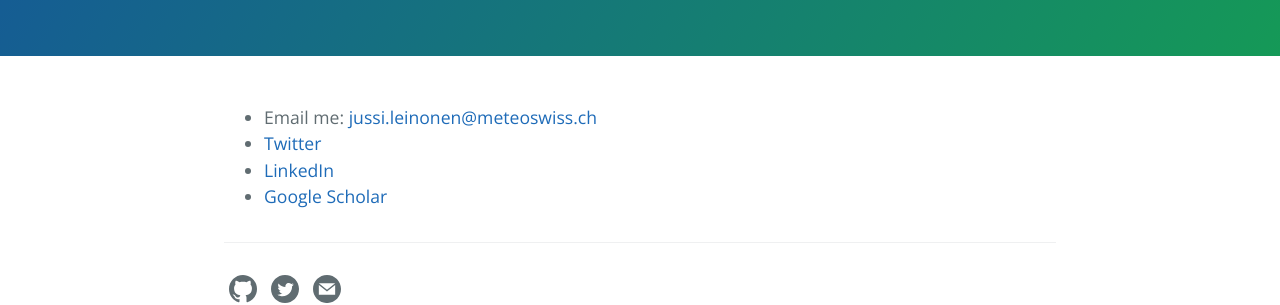
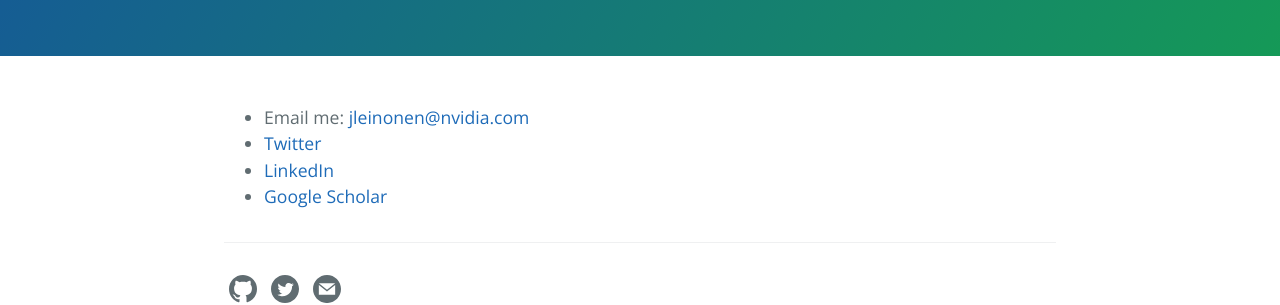
Before and after one commit to jleinonen/jleinonen.github.io, a Jekyll site: the page built from contact.md, in a window 1280 px wide. Shown: the part 270-575 px from the top of the page. Built offline with Jekyll 4.4.1, drawn with Linux system fonts in a browser that asks for light colours.

Commit message:
Update contact.md

```diff
--- a/contact.md
+++ b/contact.md
@@ -3,7 +3,7 @@ layout: page
 title: Contact
 ---
 
-* Email me: [jussi.leinonen@meteoswiss.ch](mailto:jussi.leinonen@meteoswiss.ch)
+* Email me: [jleinonen@nvidia.com](mailto:jleinonen@nvidia.com)
 * [Twitter](https://twitter.com/jsleinonen/)
 * [LinkedIn](https://www.linkedin.com/in/jussi-leinonen/)
 * [Google Scholar](https://scholar.google.ch/citations?user=_cjy1-EAAAAJ)
```
